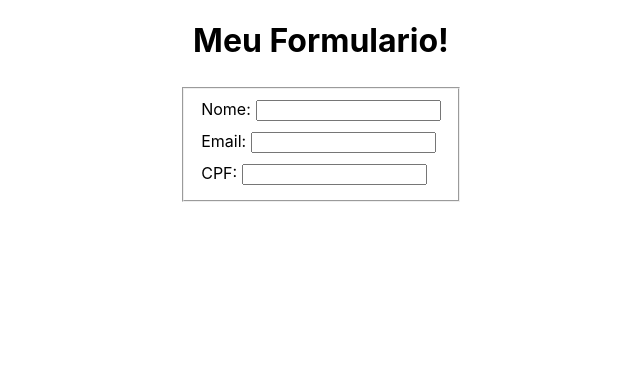
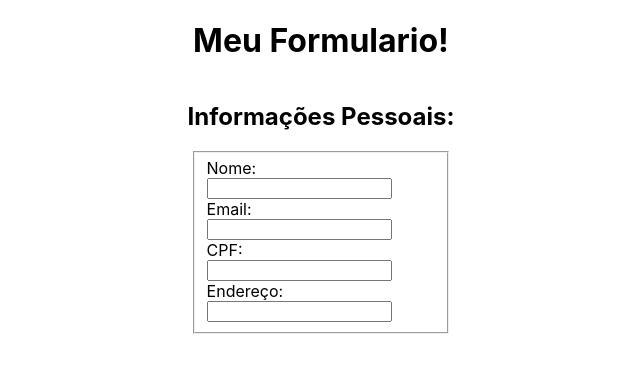
Before and after one commit to AndreBonafe/trybe-exercicios, a React (Create React App) app in the folder 02 Front_End/11_State_Events_Forms/11.2/my-form-2.0/: page / in a window 1280 px wide. Shown: the top 372 px of the page, without its empty margins (319-959 px from the left). Built offline with nearby package versions, Linux system fonts and the light colour scheme.

Commit message:
feito exercicio 4

```diff
--- /dev/null
+++ b/02 Front_End/11_State_Events_Forms/11.2/my-form-2.0/src/Adress.js
@@ -0,0 +1,13 @@
+import React from 'react';
+
+class Adress extends React.Component {
+  render() {
+    return (
+      <label> Endereço:
+        <input required maxLength={200} autoComplete="off" onChange={this.props.functionHandler} name='adress'></input>
+      </label>
+    );
+  }
+}
+
+export default Adress;
--- a/02 Front_End/11_State_Events_Forms/11.2/my-form-2.0/src/App.css
+++ b/02 Front_End/11_State_Events_Forms/11.2/my-form-2.0/src/App.css
@@ -13,9 +13,6 @@
 }
 
 label {
-  margin: 5px;
+  display: flex;
+  flex-direction: column;
 }
-
-input {
-  margin-left: 5px;
-}
--- a/02 Front_End/11_State_Events_Forms/11.2/my-form-2.0/src/Email.js
+++ b/02 Front_End/11_State_Events_Forms/11.2/my-form-2.0/src/Email.js
@@ -4,7 +4,7 @@ class Email extends React.Component {
   render() {
     return (
       <label> Email:
-        <input required maxLength={50} autoComplete="off" onChange={this.props.functionHandler} name='email'></input>
+        <input autoComplete="off" maxLength={50} onChange={this.props.functionHandler} name='email' required></input>
       </label>
     );
   }
--- a/02 Front_End/11_State_Events_Forms/11.2/my-form-2.0/src/Forms.js
+++ b/02 Front_End/11_State_Events_Forms/11.2/my-form-2.0/src/Forms.js
@@ -2,6 +2,7 @@ import React from 'react';
 import Name from './Name';
 import Email from './Email';
 import CPF from './CPF';
+import Adress from './Adress';
 
 class Forms extends React.Component {
   constructor() {
@@ -21,15 +22,24 @@ class Forms extends React.Component {
     })
   }
 
+  handleRemoveSpecialCharacters = ({ target }) => {
+    const { name, value } = target
+    this.setState({
+      [name]: value.replace(/[^a-zA-Z0-9 ]/g, ""),
+    })
+  }
+
   render() {
     return (
       <div class="Forms">
         <h1>Meu Formulario!</h1>
         <form>
+          <h2> Informações Pessoais: </h2>
           <fieldset className='personal-data'>
           <Name functionHandler={this.handleChanges} value={this.state.name.length} />
           <Email functionHandler={this.handleChanges} />
           <CPF functionHandler={this.handleChanges} />
+          <Adress functionHandler={this.handleRemoveSpecialCharacters} />
           </fieldset>
         </form>
       </div>
```
